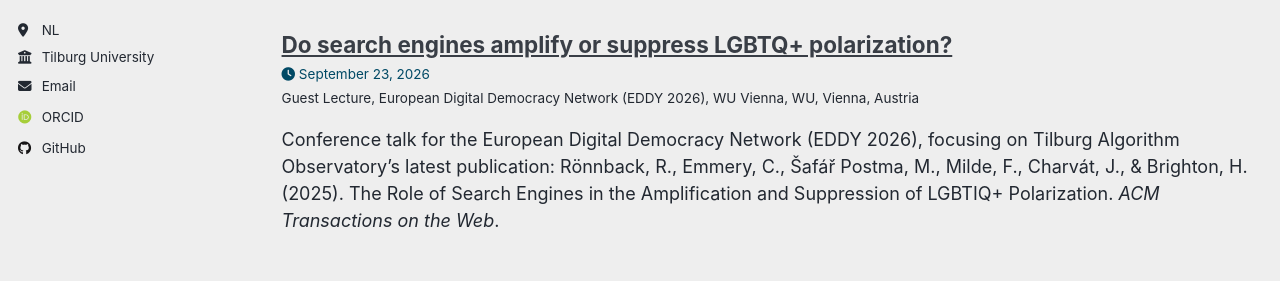
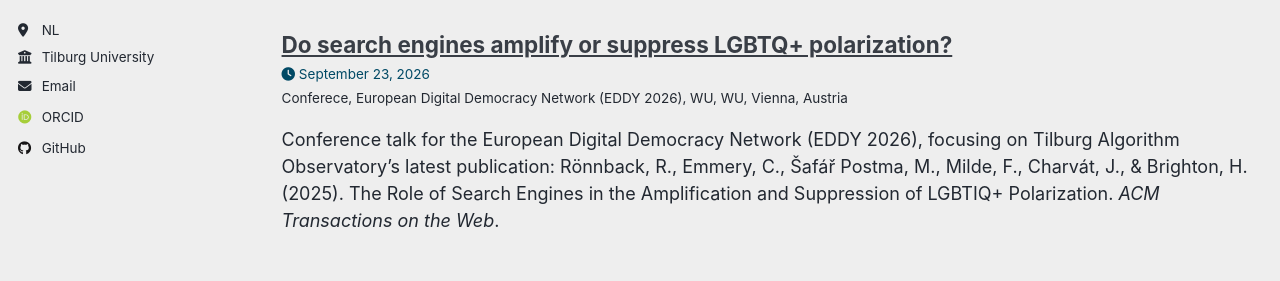
Before and after one commit to rtronnback/rtronnback.github.io, a Jekyll site: the page built from _pages/talks.html, in a window 1280 px wide and 900 px high. Shown: the part 362-643 px from the top of the window. Built offline with Jekyll 4.4.1, drawn with Linux system fonts in a browser that asks for light colours; some web fonts are replaced; a script that is not in the unit is left out.

Commit message:
Update 2026-09-23-EDDY-Vienna.md

```diff
--- a/_talks/2026-09-23-EDDY-Vienna.md
+++ b/_talks/2026-09-23-EDDY-Vienna.md
@@ -1,9 +1,9 @@
 ---
 title: "Do search engines amplify or suppress LGBTQ+ polarization?"
 collection: talks
-type: "Guest Lecture"
+type: "Conferece"
 permalink: /talks/2026-09-23-EDDY-Vienna
-venue: "European Digital Democracy Network (EDDY 2026), WU Vienna"
+venue: "European Digital Democracy Network (EDDY 2026), WU"
 date: 2026-09-23
 location: "WU, Vienna, Austria"
 ---
```
